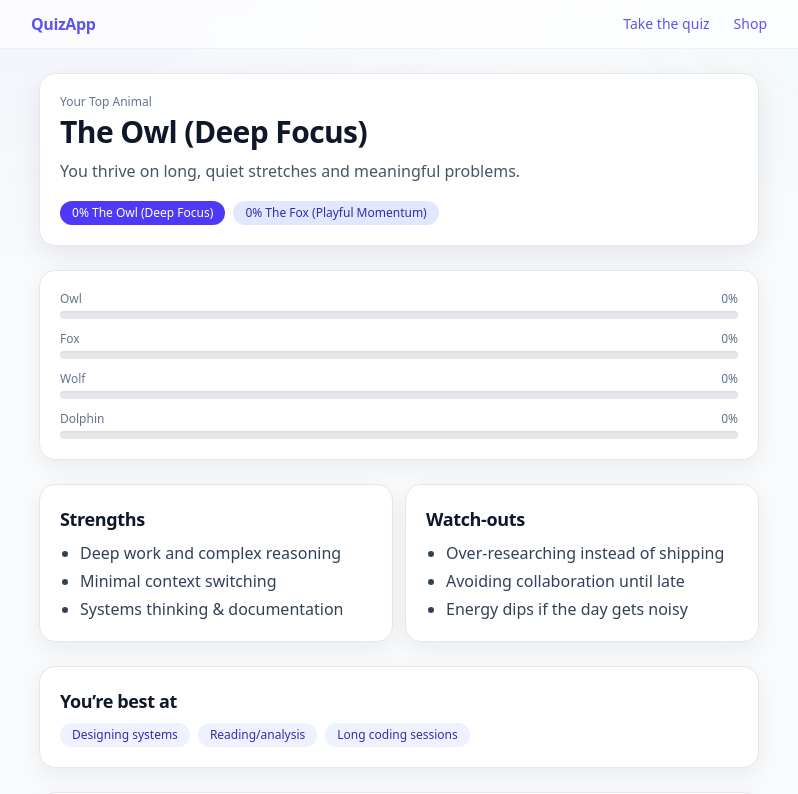
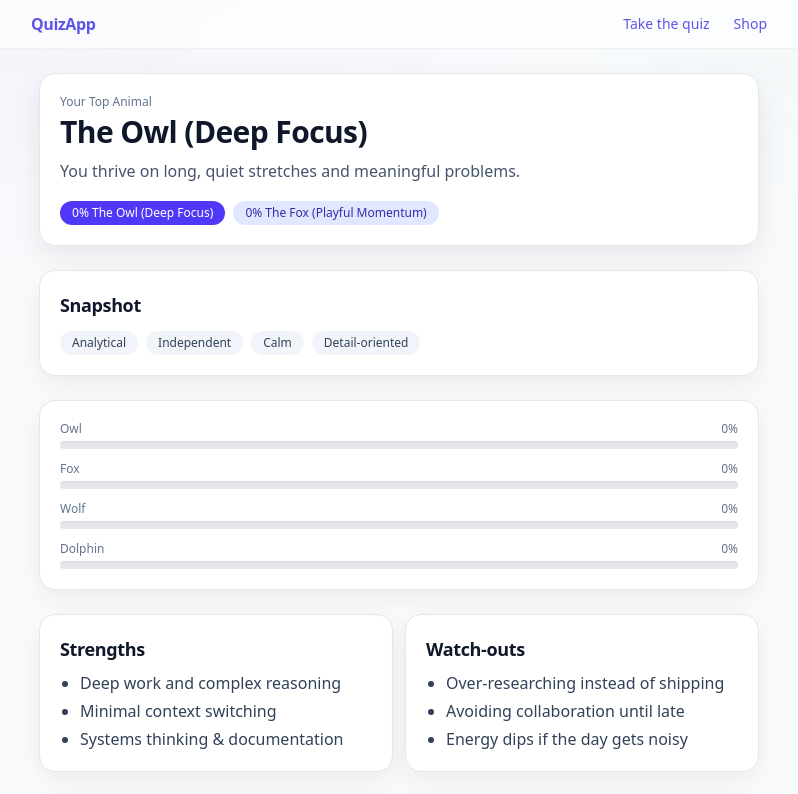
Before and after one commit to gabyzaynoun/quiz-app, a Next.js app: page /quiz/result in a window 1280 px wide. Shown: the top 794 px of the page, without its empty margins (241-1039 px from the left). Built offline with nearby package versions, Linux system fonts and the light colour scheme.

Commit message:
Results: deployment error in resultClients

```diff
--- a/src/app/quiz/result/ResultClients.tsx
+++ b/src/app/quiz/result/ResultClients.tsx
@@ -6,11 +6,12 @@ import Link from "next/link";
 import { QUIZ, type AnimalKey } from "../../../data/quiz";
 import { byAudience, type AudienceKey } from "../../../data/products";
 import { withAffiliateTag } from "../../../data/affiliates";
-import { trackAffiliateClick } from "../../../lib/track"; // <-- tracking
+import { trackAffiliateClick } from "../../../lib/track";
 
 type Totals = Record<AnimalKey, number>;
 const KEYS: AnimalKey[] = ["owl", "fox", "wolf", "dolphin"];
 
+// Map animal → product audiences
 const ANIMAL_TO_AUDIENCE: Record<AnimalKey, AudienceKey[]> = {
   owl: ["focus", "structure"],
   fox: ["play"],
@@ -18,11 +19,21 @@ const ANIMAL_TO_AUDIENCE: Record<AnimalKey, AudienceKey[]> = {
   dolphin: ["play", "focus"],
 };
 
+// Derive the base result type from the QUIZ object and extend with optional fields
+type BaseResult = (typeof QUIZ)["results"][number];
+type ExtendedResult = BaseResult & {
+  traits?: string[];
+  strengths?: string[];
+  pitfalls?: string[];
+  bestAt?: string[];
+};
+
 export default function ResultClient() {
   const search = useSearchParams();
   const aParam = search.get("a") || "";
   const selected = aParam.split(",").filter(Boolean);
 
+  // Pet answer (non-scoring)
   const petIndex = QUIZ.questions.findIndex((q) => q.id === "pet");
   const petAnswerId = petIndex >= 0 ? selected[petIndex] : undefined;
   const petKind: "dog" | "cat" | "multi" | "none" =
@@ -30,6 +41,7 @@ export default function ResultClient() {
     petAnswerId === "b" ? "cat" :
     petAnswerId === "c" ? "multi" : "none";
 
+  // Score
   const { order, percents } = useMemo(() => {
     const t: Totals = { owl: 0, fox: 0, wolf: 0, dolphin: 0 };
     QUIZ.questions.forEach((q, idx) => {
@@ -48,9 +60,10 @@ export default function ResultClient() {
 
   const topKey = order[0] ?? "owl";
   const runnerUpKey = order[1] ?? "fox";
-  const main = QUIZ.results.find((r) => r.weightKey === topKey) ?? QUIZ.results[0];
-  const runner = QUIZ.results.find((r) => r.weightKey === runnerUpKey) ?? QUIZ.results[0];
+  const main = (QUIZ.results.find((r) => r.weightKey === topKey) ?? QUIZ.results[0]) as ExtendedResult;
+  const runner = (QUIZ.results.find((r) => r.weightKey === runnerUpKey) ?? QUIZ.results[0]) as ExtendedResult;
 
+  // Catalog picks (general + optional pet)
   const baseAudiences = ANIMAL_TO_AUDIENCE[topKey] ?? ["focus"];
   const petAudience: AudienceKey | null =
     petKind === "dog" ? "dogs" : petKind === "cat" ? "cats" : petKind === "multi" ? "multi" : null;
@@ -62,9 +75,15 @@ export default function ResultClient() {
   const shareUrl = typeof window !== "undefined" ? `${window.location.origin}/quiz` : "";
   const share = async () => {
     try {
-      if (navigator.share) await navigator.share({ title: "Animal Archetype", text: shareText, url: shareUrl });
-      else window.open(`https://twitter.com/intent/tweet?text=${encodeURIComponent(`${shareText} ${shareUrl}`)}`,"_blank");
-    } catch {}
+      if (navigator.share) {
+        await navigator.share({ title: "Animal Archetype", text: shareText, url: shareUrl });
+      } else {
+        window.open(
+          `https://twitter.com/intent/tweet?text=${encodeURIComponent(`${shareText} ${shareUrl}`)}`,
+          "_blank"
+        );
+      }
+    } catch { /* no-op */ }
   };
 
   return (
@@ -86,6 +105,25 @@ export default function ResultClient() {
         </div>
       </div>
 
+      {/* Snapshot traits (optional if present) */}
+      {!!main.traits?.length && (
+        <div className="card">
+          <div className="card-body">
+            <h3 className="text-lg font-semibold">Snapshot</h3>
+            <div className="mt-3 flex flex-wrap gap-2">
+              {main.traits!.map((t, i) => (
+                <span
+                  key={i}
+                  className="inline-flex items-center text-xs font-medium rounded-full px-3 py-1 bg-slate-100 dark:bg-slate-800 text-slate-700 dark:text-slate-200"
+                >
+                  {t}
+                </span>
+              ))}
+            </div>
+          </div>
+        </div>
+      )}
+
       {/* Percent bars */}
       <div className="card">
         <div className="card-body">
@@ -105,37 +143,40 @@ export default function ResultClient() {
         </div>
       </div>
 
-      {/* Strengths / Watch-outs / Best at (render if present) */}
+      {/* Strengths / Watch-outs */}
       <div className="grid sm:grid-cols-2 gap-3">
-        {(main as any).strengths && (
+        {!!main.strengths?.length && (
           <div className="card">
             <div className="card-body">
               <h3 className="text-lg font-semibold">Strengths</h3>
               <ul className="mt-2 list-disc pl-5 text-slate-700 space-y-1">
-                {(main as any).strengths.map((s: string, i: number) => <li key={i}>{s}</li>)}
+                {main.strengths!.map((s, i) => <li key={i}>{s}</li>)}
               </ul>
             </div>
           </div>
         )}
-        {(main as any).pitfalls && (
+        {!!main.pitfalls?.length && (
           <div className="card">
             <div className="card-body">
               <h3 className="text-lg font-semibold">Watch-outs</h3>
               <ul className="mt-2 list-disc pl-5 text-slate-700 space-y-1">
-                {(main as any).pitfalls.map((p: string, i: number) => <li key={i}>{p}</li>)}
+                {main.pitfalls!.map((p, i) => <li key={i}>{p}</li>)}
               </ul>
             </div>
           </div>
         )}
       </div>
 
-      {(main as any).bestAt && (
+      {!!main.bestAt?.length && (
         <div className="card">
           <div className="card-body">
             <h3 className="text-lg font-semibold">You’re best at</h3>
             <div className="mt-2 flex flex-wrap gap-2">
-              {(main as any).bestAt.map((b: string, i: number) => (
-                <span key={i} className="inline-flex items-center text-xs font-medium rounded-full px-3 py-1 bg-indigo-50 text-indigo-800 dark:bg-indigo-900/30 dark:text-indigo-200">
+              {main.bestAt!.map((b, i) => (
+                <span
+                  key={i}
+                  className="inline-flex items-center text-xs font-medium rounded-full px-3 py-1 bg-indigo-50 text-indigo-800 dark:bg-indigo-900/30 dark:text-indigo-200"
+                >
                   {b}
                 </span>
               ))}
@@ -149,14 +190,14 @@ export default function ResultClient() {
         <div className="card-body">
           <h3 className="text-lg font-semibold">Recommended Gear for {main.label}</h3>
           <div className="mt-3 grid sm:grid-cols-2 gap-3">
-            {generalPicks.map((p) => (
+            {byAudience(baseAudiences).slice(0, 6).map((p) => (
               <a
                 key={p.id}
                 href={withAffiliateTag(p.href)}
                 target="_blank"
                 rel="noopener noreferrer nofollow sponsored"
                 className="choice no-underline"
-                onClick={() => trackAffiliateClick({ id: p.id, vendor: p.vendor, title: p.title })} // <-- track
+                onClick={() => trackAffiliateClick({ id: p.id, vendor: p.vendor, title: p.title })}
               >
                 <div className="flex items-center justify-between gap-3">
                   <div>
@@ -172,19 +213,19 @@ export default function ResultClient() {
       </div>
 
       {/* Conditional: pet picks (tracked + tagged) */}
-      {petPicks.length > 0 && (
+      {!!petAudience && (
         <div className="card">
           <div className="card-body">
             <h3 className="text-lg font-semibold">For your {petKind === "multi" ? "pets" : petKind}</h3>
             <div className="mt-3 grid sm:grid-cols-2 gap-3">
-              {petPicks.map((p) => (
+              {byAudience([petAudience]).slice(0, 6).map((p) => (
                 <a
                   key={p.id}
                   href={withAffiliateTag(p.href)}
                   target="_blank"
                   rel="noopener noreferrer nofollow sponsored"
                   className="choice no-underline"
-                  onClick={() => trackAffiliateClick({ id: p.id, vendor: p.vendor, title: p.title })} // <-- track
+                  onClick={() => trackAffiliateClick({ id: p.id, vendor: p.vendor, title: p.title })}
                 >
                   <div className="flex items-center justify-between gap-3">
                     <div>
@@ -205,7 +246,10 @@ export default function ResultClient() {
         <Link className="btn btn-outline" href="/quiz">Retake</Link>
         <Link className="btn btn-outline" href="/">Home</Link>
         <button className="btn btn-primary" onClick={share}>Share</button>
-        <Link className="btn btn-outline" href={`/shop?type=${encodeURIComponent(topKey)}&pet=${encodeURIComponent(petKind)}`}>
+        <Link
+          className="btn btn-outline"
+          href={`/shop?type=${encodeURIComponent(topKey)}&pet=${encodeURIComponent(petKind)}`}
+        >
           Shop your result
         </Link>
       </div>
```
